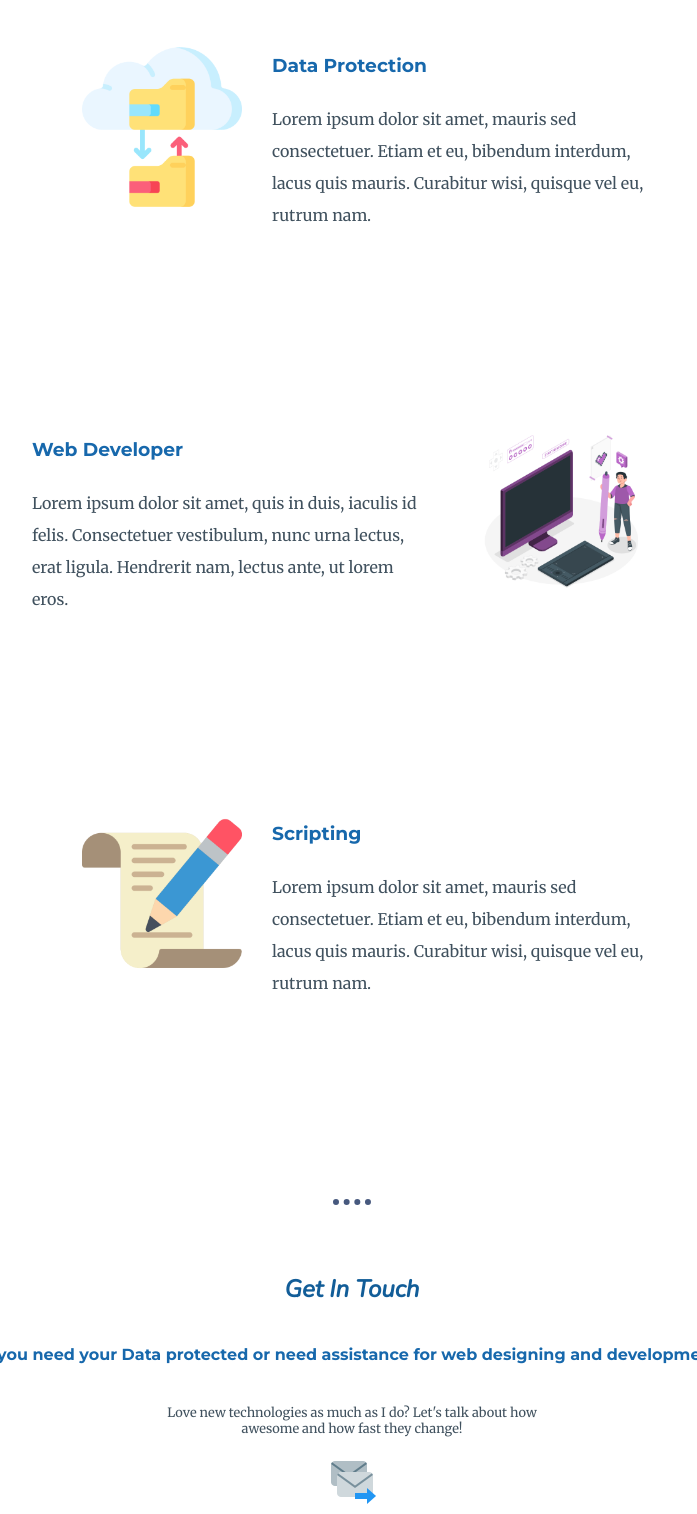
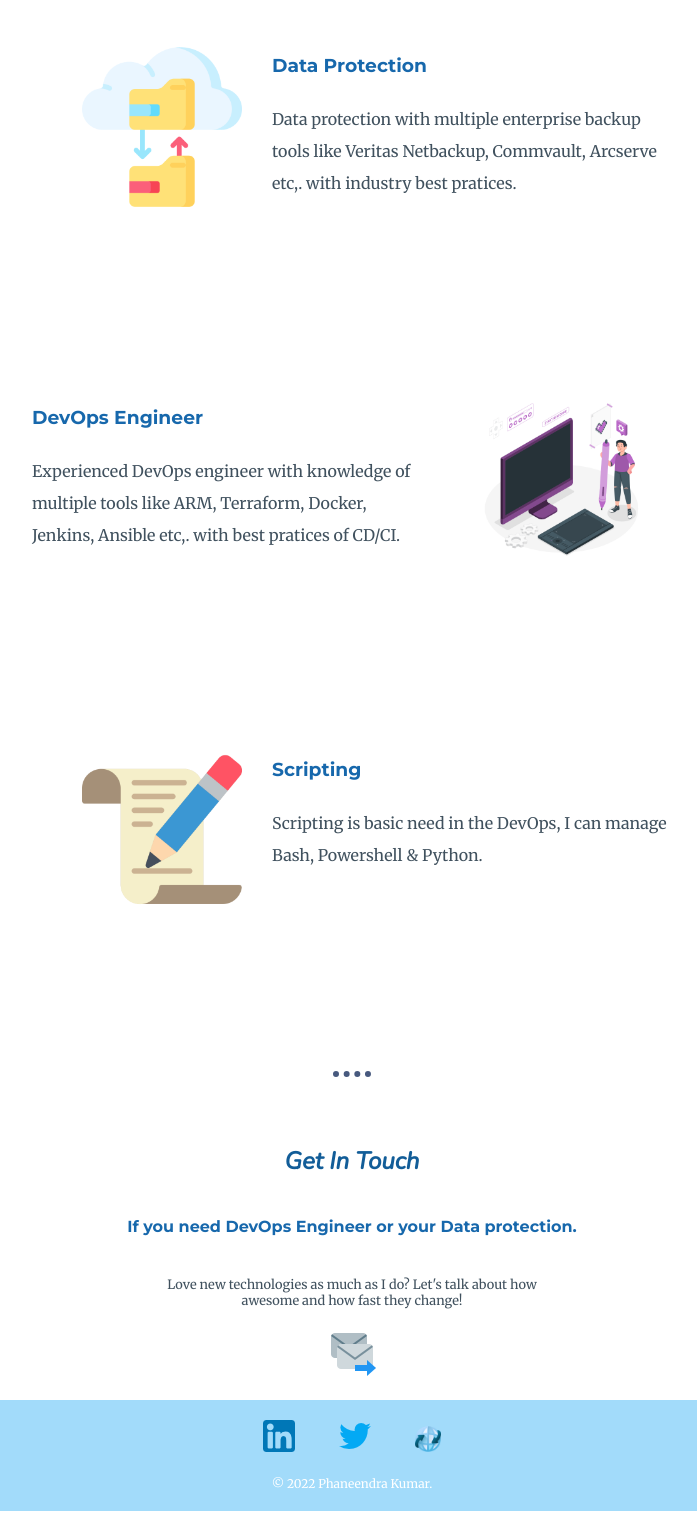
Before and after one commit to phani051/CSS-Mysite, a plain HTML site: page index.html in a window 1280 px wide. Shown: the part 1352-2866 px from the top of the page, without its empty margins (288-985 px from the left). Drawn offline with nearby package versions, Linux system fonts and the light colour scheme.

Commit message:
Corrected content in html body

```diff
--- a/index.html
+++ b/index.html
@@ -30,7 +30,7 @@
       <div class="profile">
         <img src="images\phani.png" alt="">
         <h2>Hello</h2>
-        <p class="intro">I am Data Protection Specialist and Web Developer.<br>I'm an enthusiastic techie and never hesitate to get hands on new technology which interests me.</p>
+        <p class="intro">I am DevOps Engineer and Data Protection Specialist.<br>I'm an enthusiastic techie and never hesitate to get hands on new technology which interests me.</p>
       </div>
       <hr>
       <div class="skills">
@@ -38,23 +38,23 @@
         <div class="skill-row">
           <img class="backup" src="images/backup.png" alt="">
           <h3>Data Protection </h3>
-          <p>Lorem ipsum dolor sit amet, mauris sed consectetuer. Etiam et eu, bibendum interdum, lacus quis mauris. Curabitur wisi, quisque vel eu, rutrum nam.</p>
+          <p>Data protection with multiple enterprise backup tools like Veritas Netbackup, Commvault, Arcserve etc,. with industry best pratices.</p>
         </div>
         <div class="skill-row">
           <img class="multimedia" src="images\system.gif" alt="">
-          <h3>Web Developer</h3>
-          <p>Lorem ipsum dolor sit amet, quis in duis, iaculis id felis. Consectetuer vestibulum, nunc urna lectus, erat ligula. Hendrerit nam, lectus ante, ut lorem eros.</p>
+          <h3>DevOps Engineer</h3>
+          <p>Experienced DevOps engineer with knowledge of multiple tools like ARM, Terraform, Docker, Jenkins, Ansible etc,. with best pratices of CD/CI.</p>
         </div>
         <div class="skill-row">
           <img class="scripting" src="images/script.png" alt="">
           <h3>Scripting </h3>
-          <p>Lorem ipsum dolor sit amet, mauris sed consectetuer. Etiam et eu, bibendum interdum, lacus quis mauris. Curabitur wisi, quisque vel eu, rutrum nam.</p>
+          <p>Scripting is basic need in the DevOps, I can manage Bash, Powershell & Python.</p>
         </div>
       </div>
       <hr>
       <div class="contact-me">
         <h2>Get In Touch</h2>
-        <h3 class="contact-msg-h3">If you need your Data protected or need assistance for web designing and development.</h3>
+        <h3 class="contact-msg-h3">If you need DevOps Engineer or your Data protection.</h3>
         <p class="contact-msg">Love new technologies as much as I do? Let's talk about how awesome and how fast they change! </p>
         <a class="btn" href="mailto:phanimaya051@email.com"> <img src="images/mailme.png" alt="Contact-Me"> </a>
       </div>
@@ -69,7 +69,7 @@
       <a class="footer-link" href="https://www.linkedin.com/"> <img class="socialmedia" src="images/linkedin.png" alt=""> </a>
       <a class="footer-link" href="https://twitter.com/"> <img class="socialmedia" src="images/twitter.png" alt=""> </a>
       <a class="footer-link" href="https://phani051.github.io/mysite/"> <img class="webicon" src="images/worldwide.png" alt=""> </a>
-      <p class="last-p">© 2021 Phaneendra Kumar.</p>
+      <p class="last-p">© 2022 Phaneendra Kumar.</p>
     </div>
 
   </body>
```
